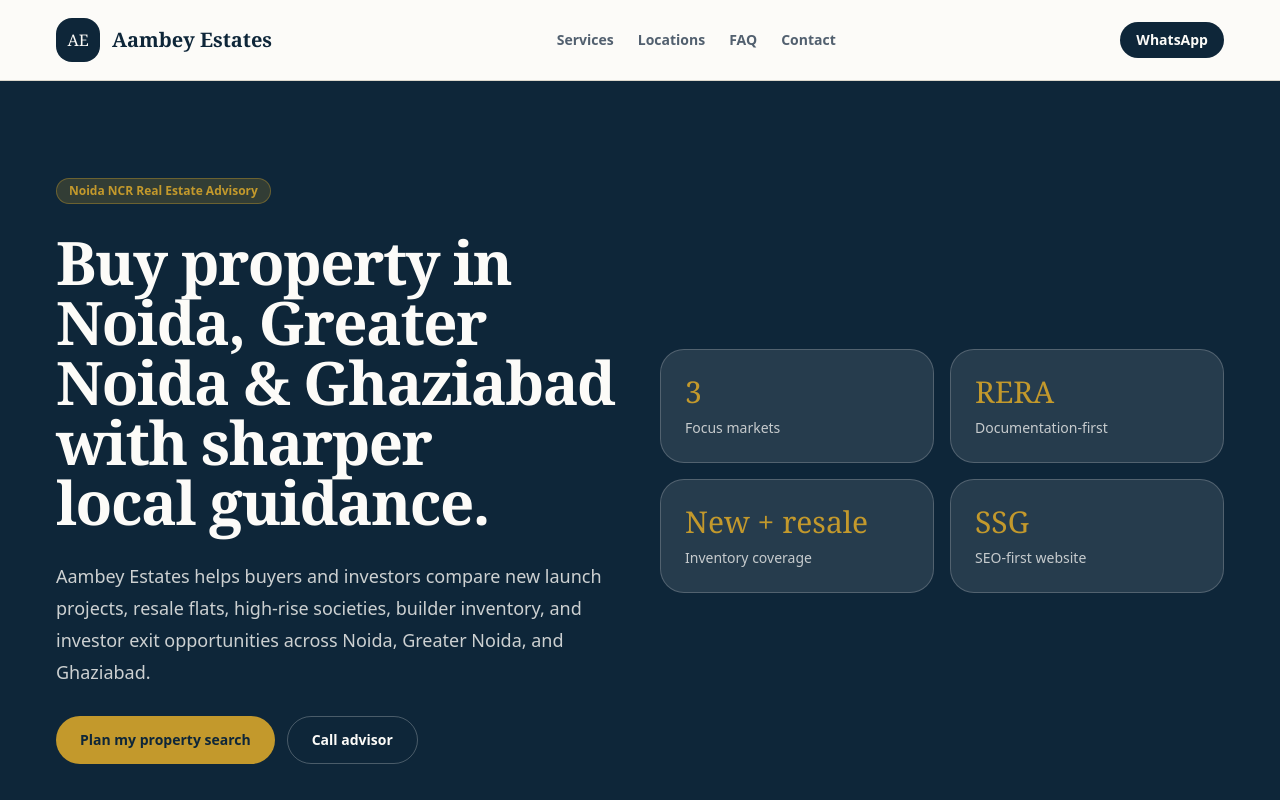
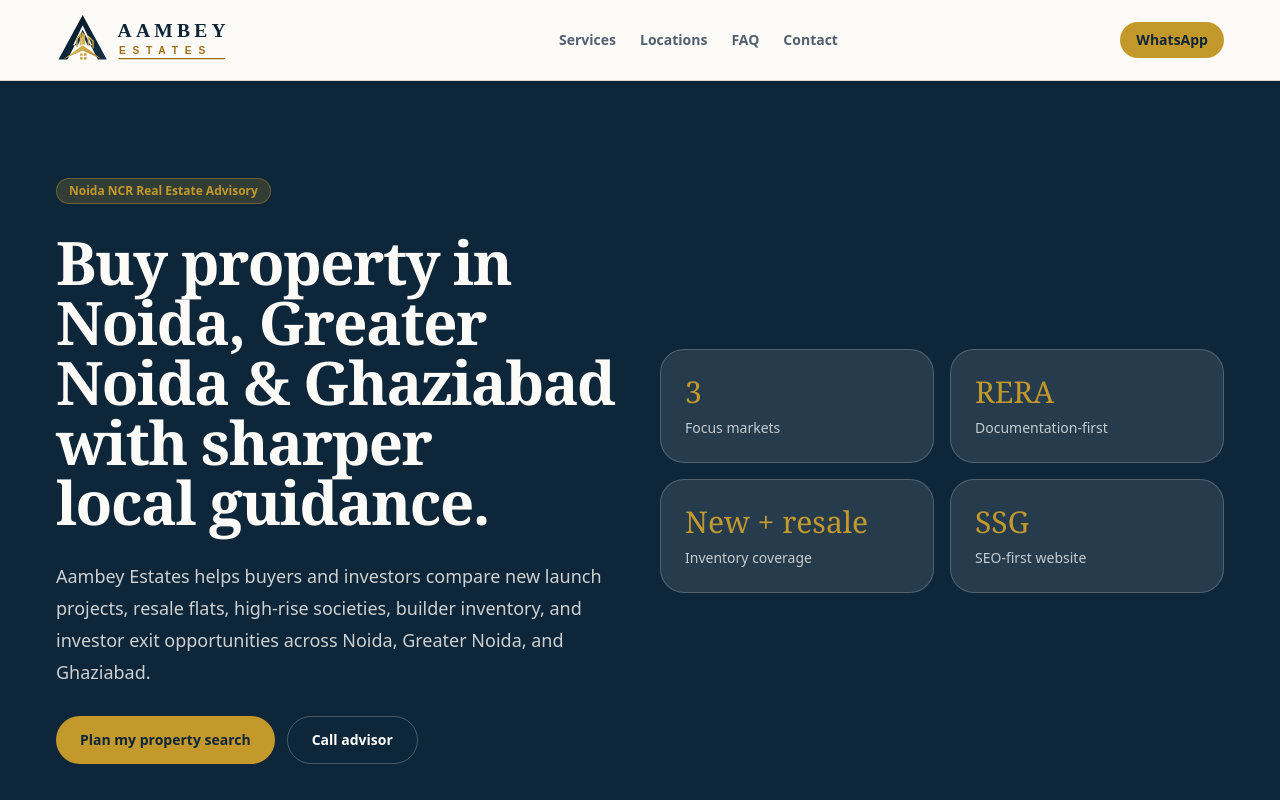
Before and after one commit to Tanish2409/aambey-estates-v2, a Next.js app: page / in a window 1280 px wide. Shown: the top 800 px of the page. Built offline with nearby package versions, Linux system fonts and the light colour scheme; no server answers.

Commit message:
feat: use official Aambey logo in header

```diff
--- a/src/components/layout/site-header.tsx
+++ b/src/components/layout/site-header.tsx
@@ -1,15 +1,13 @@
 import Link from "next/link";
+import { AambeyLogo } from "@/components/brand/aambey-logo";
+import { buttonVariants } from "@/components/ui/button";
 import { nav, siteConfig } from "@/content/site";
-import { buttonVariants } from "@/components/ui/button";
 export function SiteHeader() {
   return (
-    <header className="sticky top-0 z-50 border-b bg-background/90 backdrop-blur">
+    <header className="sticky top-0 z-50 border-b bg-background/95 backdrop-blur">
       <div className="container flex min-h-20 items-center justify-between gap-4">
-        <Link href="/" className="flex items-center gap-3">
-          <span className="flex h-11 w-11 items-center justify-center rounded-2xl bg-primary font-serif text-primary-foreground">
-            AE
-          </span>
-          <span className="font-serif text-xl font-semibold">Aambey Estates</span>
+        <Link aria-label="Aambey Estates home" className="flex items-center" href="/">
+          <AambeyLogo className="h-14 max-w-[220px] sm:max-w-[250px]" eager />
         </Link>
         <nav className="hidden gap-6 lg:flex" aria-label="Primary navigation">
           {nav.map((item) => (
@@ -22,7 +20,7 @@
             </Link>
           ))}
         </nav>
-        <Link className={buttonVariants({ size: "sm" })} href={siteConfig.contact.whatsappHref}>
+        <Link className={buttonVariants({ variant: "gold", size: "sm" })} href={siteConfig.contact.whatsappHref}>
           WhatsApp
         </Link>
       </div>
```
